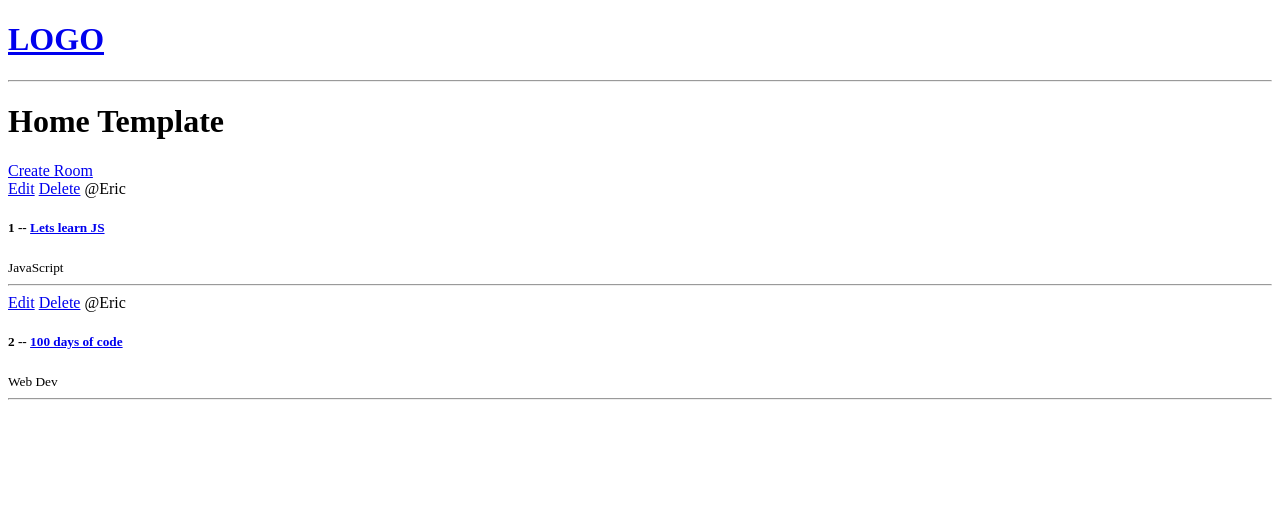
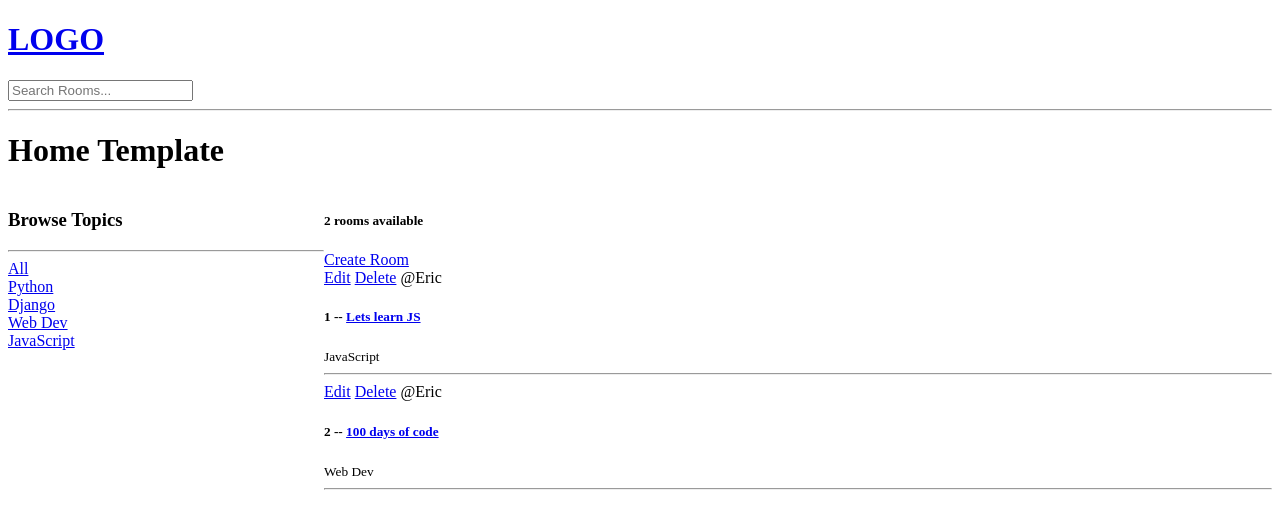
Before and after one commit to 621Matt/Django_Tutorial, a Django app: page / in a window 1280 px wide. Shown: the top 529 px of the page. Run offline with Django 5.2, Linux system fonts and the light colour scheme; data comes from the database, SQL or seed files in the repository; both versions use the stored data as it was after the commit.

Commit message:
2:22:27 User Login
Created a room search tool

```diff
--- a/studybud/base/templates/base/home.html
+++ b/studybud/base/templates/base/home.html
@@ -2,10 +2,35 @@
 
 {% block content %}
 
+<style>
+    .home-container{
+        display:grid;
+        grid-template-columns: 1fr 3fr;
+
+    }
+</style>
+
 <h1>Home Template</h1>
 
+<div class="home-container">
+
     <div>
+        <h3>Browse Topics</h3>
+        <hr>
 
+        <div>
+            <a href="{% url 'home' %}">All</a>
+        </div>
+
+        {% for topic in topics %}
+            <div>
+                <a href="{% url 'home' %}?q={{topic.name}}">{{topic.name}}</a>
+            </div>
+        {% endfor %}
+    </div>
+
+    <div>
+        <h5>{{room_count}} rooms available</h5>
         <a href="{% url 'create-room' %}">Create Room</a>
         <div>
             {% for room in rooms %}
@@ -21,4 +46,6 @@
         </div>
     </div>
 
+</div>
+
 {% endblock content %}
--- a/studybud/base/views.py
+++ b/studybud/base/views.py
@@ -1,5 +1,6 @@
 from django.shortcuts import render, redirect
-from .models import Room
+from django.db.models import Q
+from .models import Room, Topic
 from .forms import RoomForm
 
 # Create your views here.
@@ -11,8 +12,18 @@ from .forms import RoomForm
 # ]
 
 def home(request):
-    rooms = Room.objects.all()
-    context = {'rooms': rooms}
+    q = request.GET.get('q') if request.GET.get('q') != None else ''
+
+    rooms = Room.objects.filter(
+        Q(topic__name__icontains=q) |
+        Q(name__icontains=q) |
+        Q(description__icontains=q)
+        )
+
+    topics = Topic.objects.all()
+    room_count = rooms.count()
+
+    context = {'rooms': rooms, 'topics': topics, 'room_count':room_count}
     return render(request, 'base/home.html', context)
 
 def room(request, pk):
--- a/studybud/templates/navbar.html
+++ b/studybud/templates/navbar.html
@@ -2,4 +2,8 @@
     <h1>LOGO</h1>
 </a>
 
+<form method="GET" action="{% url 'home' %}">
+    <input type="text" name="q" placeholder="Search Rooms..."/>
+</form>
+
 <hr>
```
Also changed, not shown: studybud/db.sqlite3, 1 other file. Lines whose indentation alone changed are shown as unchanged.
